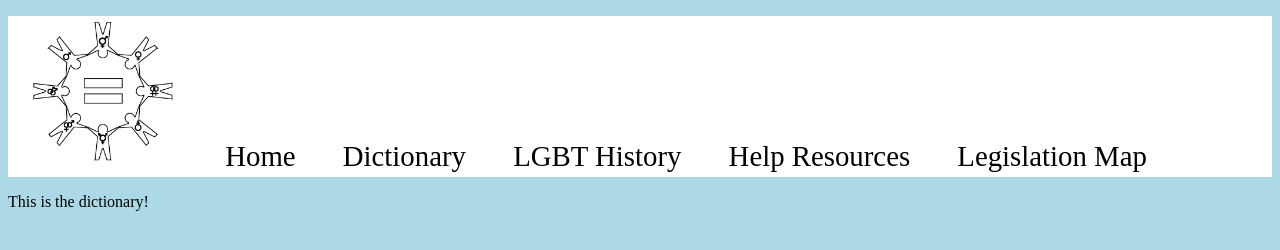
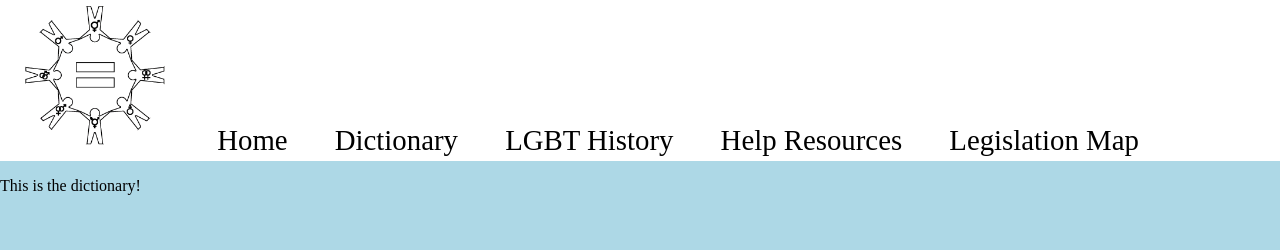
Before and after one commit to lgbtstuff/lgbtstuff.github.io, a plain HTML site: page dictionary.html in a window 1280 px wide. Drawn offline with Linux system fonts and the light colour scheme.

Commit message:
Testing pt 4

```diff
--- a/dictionary.html
+++ b/dictionary.html
@@ -7,18 +7,19 @@
         <style>
             body
             {
-            	margin-top: 0px;
+            	margin: 0px;
             	background-color: lightblue;
             }
 
             nav
             {
-            	margin-top: 0px;
+            	margin: 0px;
+            	background: white url("images/rainbow.jpg") no-repeat fixed left center;
             }
 
             p.header
             {
-            	margin-top: 2px;
+            	margin: 0px;
             	color: black;
             }
 
@@ -26,12 +27,11 @@
             * The nav menu
             */
 
-            /* Remove margins and padding for the menu */
+            /* Horizontally center and remove padding from the menu */
             ul#nav
             {
             	padding: 0;
-            	margin: 0;
-            	background: white url("images/rainbow.jpg") no-repeat fixed left center;
+            	margin: auto;
             }
 
             /* Make it a horizontal list */
--- a/src/css/main.css
+++ b/src/css/main.css
@@ -1,17 +1,18 @@
 body
 {
-	margin-top: 0px;
+	margin: 0px;
 	background-color: lightblue;
 }
 
 nav
 {
-	margin-top: 0px;
+	margin: 0px;
+	background: white url("images/rainbow.jpg") no-repeat fixed left center;
 }
 
 p.header
 {
-	margin-top: 2px;
+	margin: 0px;
 	color: black;
 }
 
@@ -19,12 +20,11 @@ p.header
 * The nav menu
 */
 
-/* Remove margins and padding for the menu */
+/* Horizontally center and remove padding from the menu */
 ul#nav
 {
 	padding: 0;
-	margin: 0;
-	background: white url("images/rainbow.jpg") no-repeat fixed left center;
+	margin: auto;
 }
 
 /* Make it a horizontal list */
```
Also changed, not shown: help.html (+6 -6 lines), history.html (+6 -6 lines), index.html (+6 -6 lines), map.html (+6 -6 lines).
